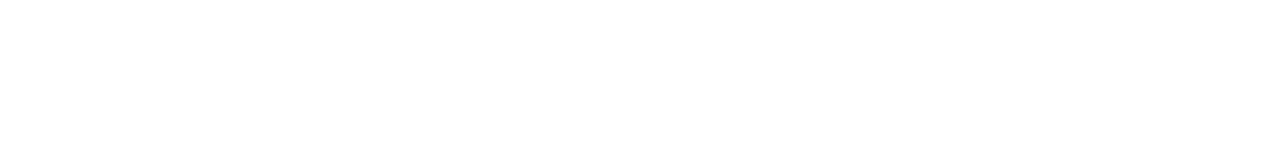
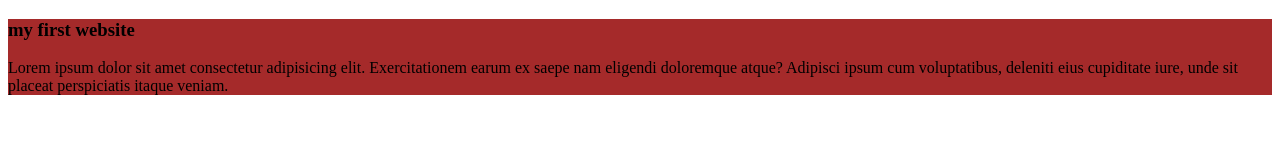
Before and after one commit to marufhossain123/my-second-github-repo, a plain HTML site: page index.html in a window 1280 px wide. Drawn offline with Linux system fonts and the light colour scheme.

Commit message:
added the second blog

```diff
--- a/index.html
+++ b/index.html
@@ -3,9 +3,13 @@
 <head>
     <meta charset="UTF-8">
     <meta name="viewport" content="width=device-width, initial-scale=1.0">
-    <title>Document</title>
+ <title>my first website</title>
+ <link rel="stylesheet" href="styles/blog.css">
 </head>
 <body>
-
+    <div>
+        <h3>my first website</h3>
+        <P>Lorem ipsum dolor sit amet consectetur adipisicing elit. Exercitationem earum ex saepe nam eligendi doloremque atque? Adipisci ipsum cum voluptatibus, deleniti eius cupiditate iure, unde sit placeat perspiciatis itaque veniam.</P>
+    </div>
 </body>
 </html>
--- /dev/null
+++ b/styles/blog.css
@@ -0,0 +1,2 @@
+div {background-color: brown;
+}
```
